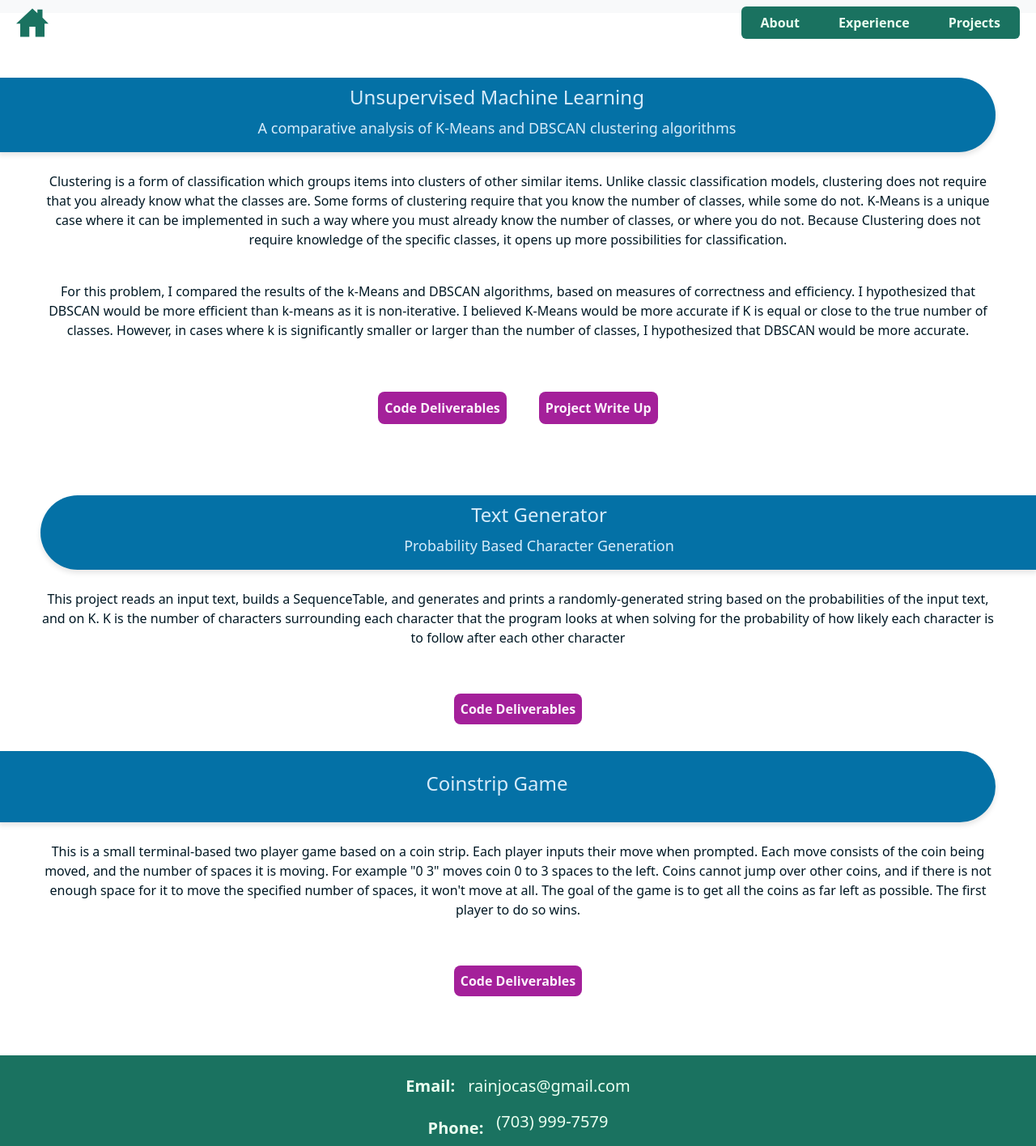
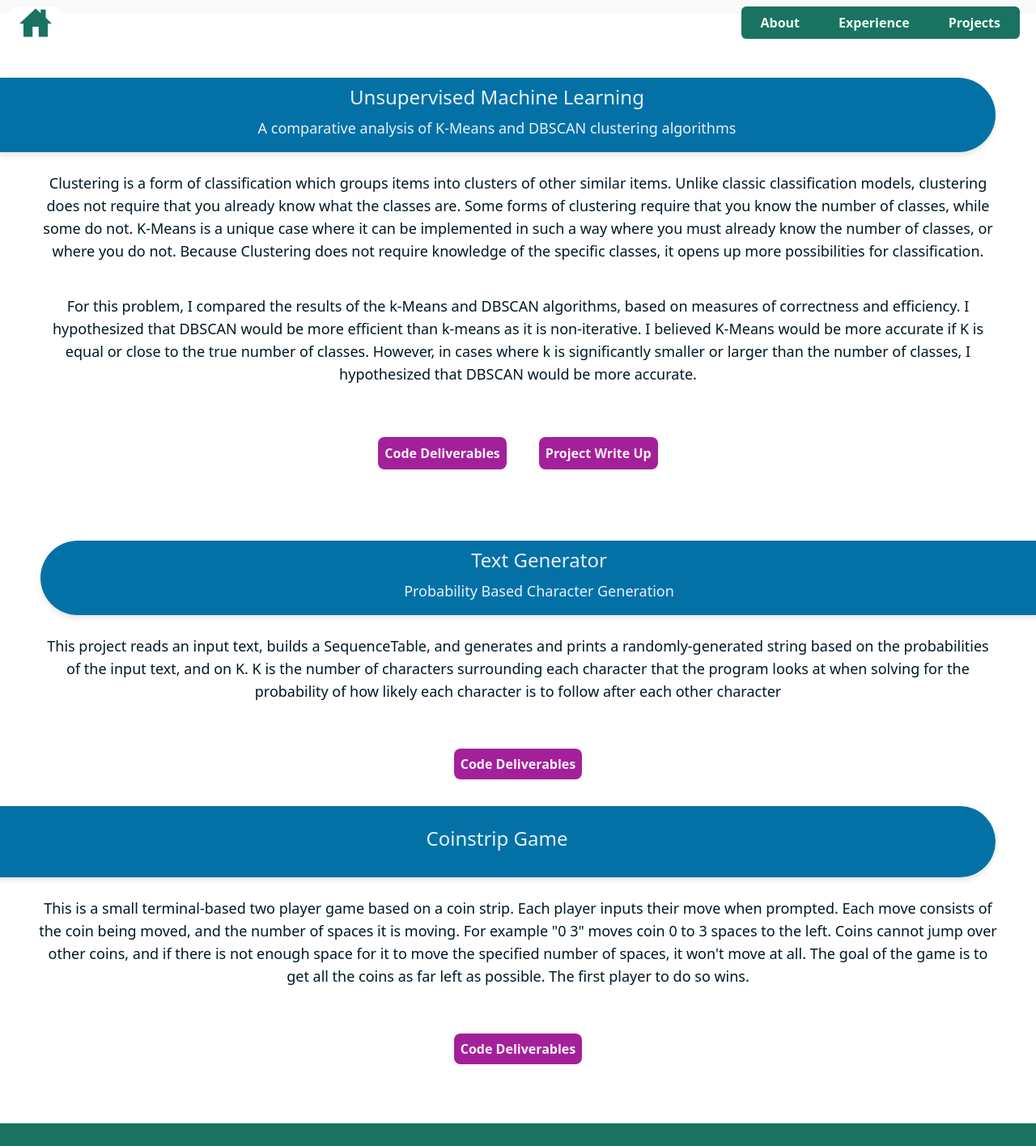
Before and after one commit to rainjocas/Online-Portfolio, a React (Create React App) app in the folder Rain-Jocas/: page /projects in a window 1280 px wide. Shown: the top 1416 px of the page at 81% size. Built offline with nearby package versions, Linux system fonts and the light colour scheme.

Commit message:
accesibilty check

```diff
--- a/Rain-Jocas/src/components/Navigation/NavigationBar.tsx
+++ b/Rain-Jocas/src/components/Navigation/NavigationBar.tsx
@@ -15,11 +15,12 @@ import Home from "../../assets/Home"
 export function NavigationBar() {
   return (
     <nav className="flex items-center sticky top-0 py-2 z-20 bg-theme_lightGreen backdrop-filter backdrop-blur-lg bg-opacity-30">
-      <SkipLink skipTo="#main"></SkipLink>
       <Navbar tabIndex={0} fixed= "top" expand="lg" className="bg-body-tertiary">
         <div className="flex flex-row justify-between place-content-between">
-          <Link className="no-underline absolute left-5" to="/">
-            <a href = "/" target = "_target"><Home/></a>
+          <Link className="no-underline absolute pl-3" to="/">
+            <div className="flex flex-row align justify-center rounded-xl bg-white w-16 h-12">
+              <a href = "/" target = "_target" className=""><Home/></a>
+            </div>
           </Link>
           <Nav className= "flex flex-row items-center bg-pine rounded-md absolute right-5" role="navigation">
             <NavLink src = "/">About</NavLink>
@@ -43,7 +44,6 @@ function SideBar({ name, ...props }) {
 
   return (
     <div role="banner">
-    <SkipLink skipTo="#main"></SkipLink>
     <div className="flex flex-row justify-between py-2">
       <Link className="no-underline text-darkGreen pl-5" to="/">
         <a href = "/" target = "_target"><Home/></a>
@@ -53,11 +53,7 @@ function SideBar({ name, ...props }) {
       </nav>
     </div>
     <Offcanvas show={show} onHide={handleClose} {...props}> {/*responsive design can be removed if glitchy by deleting responsive = "md" */}
-      <Offcanvas.Header closeButton className = "">
-        <NavLinkMobile src = "/">
-        <Navbar.Brand href="#">A Header image/text if I want one</Navbar.Brand>
-        </NavLinkMobile>
-      </Offcanvas.Header>
+      <Offcanvas.Header closeButton className = ""/>
       <Offcanvas.Body role="navigation" className="align-center justify-content-start flex-grow-1 pe-3 flex flex-col items-center">
         <NavLinkMobile src={"/"}>About</NavLinkMobile>
         <NavLinkMobile src={"/experience"}>Experience</NavLinkMobile>
--- a/Rain-Jocas/src/components/Navigation/SkipLink.tsx
+++ b/Rain-Jocas/src/components/Navigation/SkipLink.tsx
@@ -12,7 +12,7 @@ interface SkipLinkProps {
       <a
         href={props.skipTo}
         aria-label="skip-to-main-content-link"
-        className="focus-visible:ring"
+        className=""
         style={{
           position: "absolute",
           left: "-999px",
--- a/Rain-Jocas/src/components/SideBubble.tsx
+++ b/Rain-Jocas/src/components/SideBubble.tsx
@@ -15,7 +15,7 @@ type bubbleProps = {
   export const LeftBubble: React.FC<bubbleProps> = ({
     children }) => {
     return (
-        <div className="py-2 flex flex-row left-0 px-2 rounded-r-full transform -translate-x-0.5 bg-theme_blue"
+        <div className="py-2 flex flex-row left-0 px-2 max-w-2/3 rounded-r-full transform -translate-x-0.5 bg-theme_blue"
           style={{
             backgroundSize: "contain",
             boxShadow: "0 4px 6px rgba(0, 0, 0, 0.1)",
@@ -34,7 +34,7 @@ type bubbleProps = {
   export var RightBubble: React.FC<bubbleProps> = ({
     children }) => {
     return (
-        <div className="py-2 flex flex-row right-0 px-2 rounded-l-full transform translate-x-0.5 bg-theme_blue"
+        <div className="py-2 flex flex-row right-0 px-2 rounded-l-full max-w-1/3 transform translate-x-0.5 bg-theme_blue"
           style={{
             backgroundSize: "contain",
             boxShadow: "0 4px 6px rgba(0, 0, 0, 0.1)",
--- a/Rain-Jocas/src/pageSections/PageWrapper.tsx
+++ b/Rain-Jocas/src/pageSections/PageWrapper.tsx
@@ -5,6 +5,7 @@ import { Menu } from "../components/Navigation/NavigationBar";
 import Linkedin from "../assets/LinkedIn";
 import Github from "../assets/Github";
 import { Footer } from "./Footer";
+import SkipLink from "../components/Navigation/SkipLink";
 
 /**
  * Wrapper Component Props
@@ -25,7 +26,8 @@ export const PageWrapper: React.FC<WrapperProps> = ({
     const screenType = useScreenType();
     if (screenType === "mobile"){
         return (
-            <div>
+            <div tabIndex={0} role="document">
+                <SkipLink skipTo={"#main"}></SkipLink>
                 <Menu />
                 <div id="page-content">
                 {children}
--- a/Rain-Jocas/src/pages/About.tsx
+++ b/Rain-Jocas/src/pages/About.tsx
@@ -2,13 +2,13 @@ import React from "react";
 import {PageWrapper} from "../pageSections/PageWrapper";
 //import {Section} from "../pageSections/Section";
 
-const titleBubbleClass= "text-2xl px-4 text-lightBlue bg-theme_blue align-center w-full max-w-fit rounded-full"
+const titleBubbleClass= "text-2xl px-4 text-paleBlue bg-theme_blue align-center w-full max-w-fit rounded-full"
 
 const About: React.FC = () => {
     return (
       <PageWrapper>
         <main className="pt-20 flex flex-col place-items-center">
-          <h1 className = "pb-10 text-richBl">Rain Jocas</h1>
+          <h1 className = "pb-10 text-blueBlack">Rain Jocas</h1>
           [INSERT PHOTO]
           <h2 className = {titleBubbleClass}>About</h2>
             <p className="py-4 px-5 text-blueBlack text-lg">
--- a/Rain-Jocas/src/pages/Projects.tsx
+++ b/Rain-Jocas/src/pages/Projects.tsx
@@ -6,11 +6,10 @@ import Clustering from "../assets/Clustering.zip";
 import textGeneration from "../assets/Clustering.zip";
 import coinGame from "../assets/CoinGame.zip"
 import { LeftUpBubble, RightUpBubble } from "../components/SideBubble";
-//import {Section} from "../pageSections/Section";
 
 const aiProjectDescription = (
   <>
-  <p className="px-5 py-4 text-blueBlack">
+  <p className="px-5 py-4 text-blueBlack text-lg">
     Clustering is a form of classification which groups items into clusters of other similar
     items. Unlike classic classification models, clustering does not require that you already
     know what the classes are. Some forms of clustering require that you know the number of classes,
@@ -18,7 +17,7 @@ const aiProjectDescription = (
     must already know the number of classes, or where you do not. Because Clustering does not
     require knowledge of the specific classes, it opens up more possibilities for classification.
   </p>
-  <p className="px-5 text-blueBlack">
+  <p className="px-5 text-blueBlack text-lg">
     For this problem, I compared the results of the k-Means and DBSCAN algorithms, based on measures
     of correctness and efficiency. I hypothesized that DBSCAN would be more efficient than k-means
     as it is non-iterative. I believed K-Means would be more accurate if K is equal or close to the
@@ -29,7 +28,7 @@ const aiProjectDescription = (
 );
 
 const wordGenDescription = (
-  <p className="pt-4 pb-5 px-5 text-blueBlack">This project reads an input text, builds a SequenceTable,
+  <p className="pt-4 pb-5 px-5 text-blueBlack text-lg">This project reads an input text, builds a SequenceTable,
     and generates and prints a randomly-generated string based on the probabilities of the input text,
     and on K. K is the number of characters surrounding each character that the program looks at when
     solving for the probability of how likely each character is to follow after each other character
@@ -37,7 +36,7 @@ const wordGenDescription = (
 );
 
 const coinGameDescription = (
-  <p className="pt-4 pb-5 px-5 text-blueBlack">
+  <p className="pt-4 pb-5 px-5 text-blueBlack text-lg">
     This is a small terminal-based two player game based on a coin strip. Each player inputs their
     move when prompted. Each move consists of the coin being moved, and the number of spaces it is
     moving. For example "0 3" moves coin 0 to 3 spaces to the left. Coins cannot jump over other
@@ -53,8 +52,8 @@ const Projects: React.FC = () => {
         <main>
           <div className="pt-20 pr-12">
             <LeftUpBubble>
-            <h2 className="text-2xl text-lightBlue">Unsupervised Machine Learning</h2>
-            <h3 className="text-lg text-lightBlue">A comparative analysis of K-Means and DBSCAN clustering algorithms</h3>
+            <h2 className="text-2xl text-paleBlue">Unsupervised Machine Learning</h2>
+            <h3 className="text-lg text-paleBlue">A comparative analysis of K-Means and DBSCAN clustering algorithms</h3>
             </LeftUpBubble>
           </div>
             {aiProjectDescription}
@@ -64,15 +63,15 @@ const Projects: React.FC = () => {
           </div>
           <div className="pt-10 pl-12">
             <RightUpBubble>
-              <h2 className="text-2xl text-lightBlue">Text Generator</h2>
-              <h3 className="text-lg text-lightBlue">Probability Based Character Generation</h3>
+              <h2 className="text-2xl text-paleBlue">Text Generator</h2>
+              <h3 className="text-lg text-paleBlue">Probability Based Character Generation</h3>
             </RightUpBubble>
           </div>
           {wordGenDescription}
           <Button src={textGeneration} target={"_blank"}>Code Deliverables</Button>
           <div className="pt-10 pr-12">
             <LeftUpBubble>
-              <h2 className="text-2xl text-lightBlue h-16 content-center">Coinstrip Game</h2>
+              <h2 className="text-2xl text-paleBlue h-16 content-center">Coinstrip Game</h2>
             </LeftUpBubble>
           </div>
           {coinGameDescription}
--- a/Rain-Jocas/tailwind.config.js
+++ b/Rain-Jocas/tailwind.config.js
@@ -5,6 +5,7 @@ module.exports = {
     extend: {
       colors: {
         skyBlue: "#8ED1FC",
+        paleBlue: "#E6F2F9",
         lightBlue: "#D7ECFA",
         theme_blue: "#0471A6",
         blueGrey: "#577588",
```
Also changed, not shown: Rain-Jocas/src/components/Job.tsx (+4 -4 lines), Rain-Jocas/src/utils/ExperiencesInfo.tsx (+5 -5 lines).
